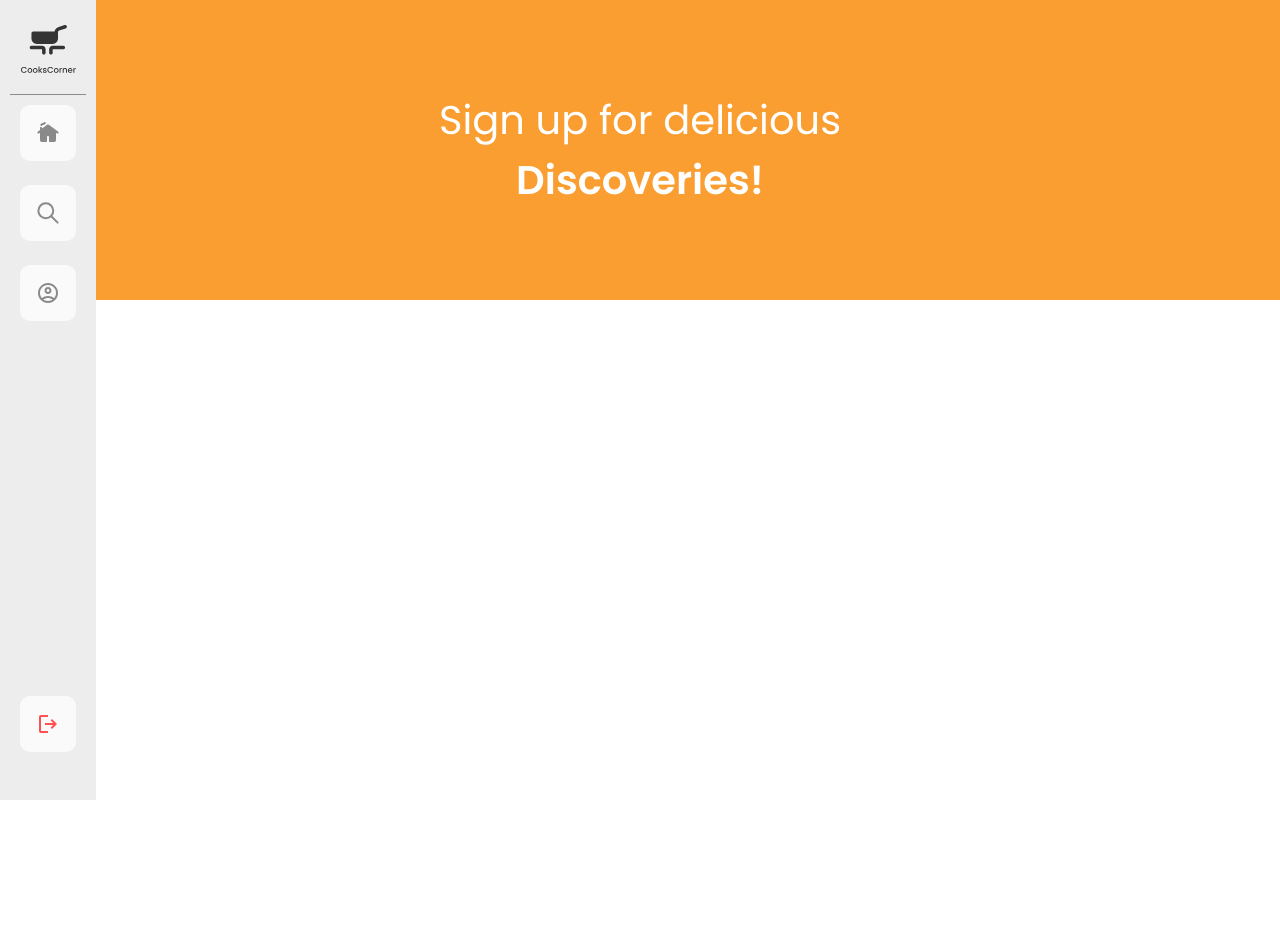
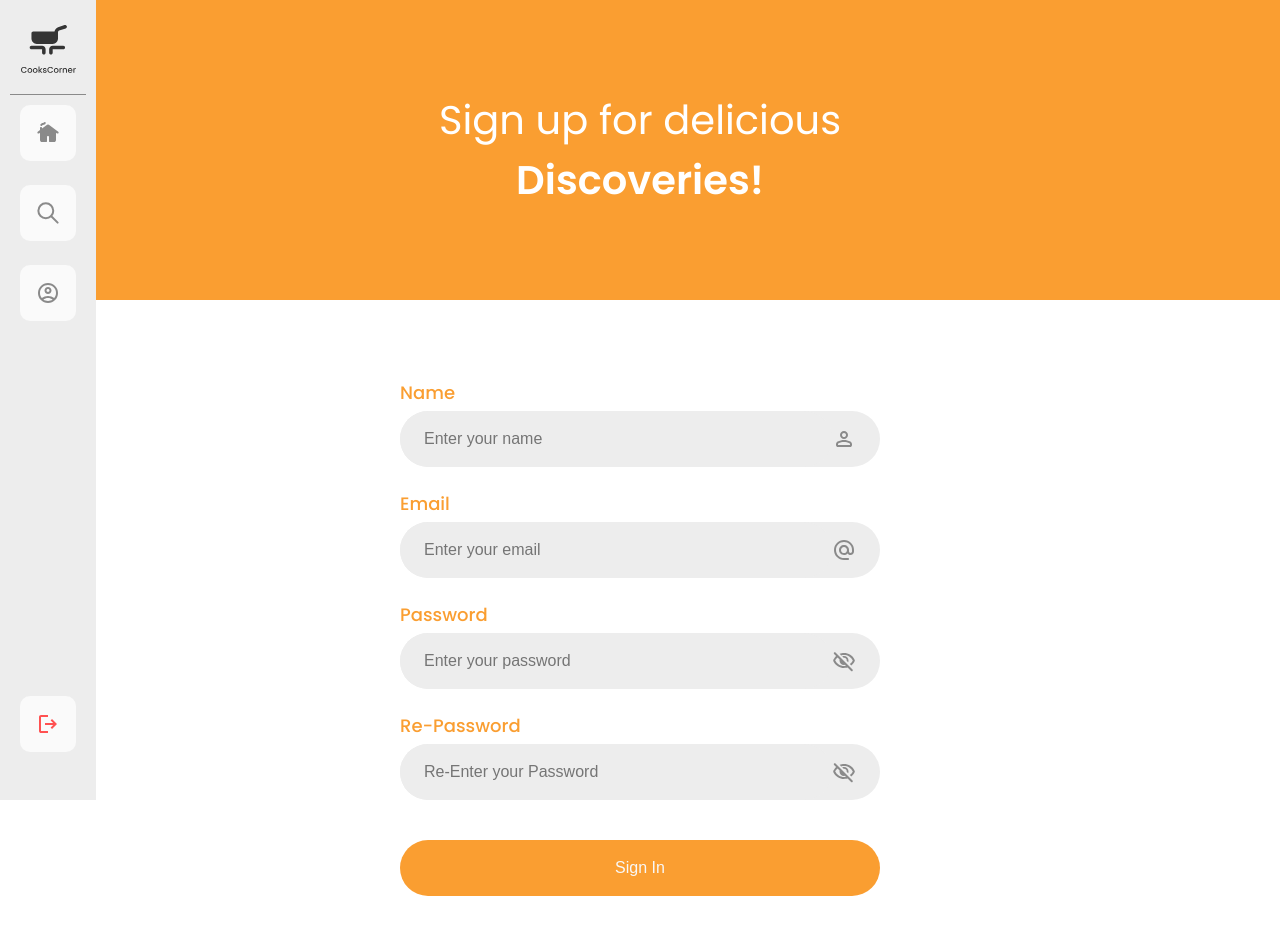
Before and after one commit to BarnoMamadzhanova/cooking_chef, a React (Create React App) app: page /registration in a window 1280 px wide. Shown: the top 952 px of the page. Before the commit the page ends 800 px from the top, so only its background shows below. Built offline with nearby package versions, Linux system fonts and the light colour scheme.

Commit message:
created register schema, form and display them in Registration page

```diff
--- a/src/components/LoginForm/LoginForm.jsx
+++ b/src/components/LoginForm/LoginForm.jsx
@@ -25,7 +25,7 @@ function LoginForm() {
     validationSchema: loginSchema,
     onSubmit: (values, actions) => {
       try {
-        console.log("Login successful", values);
+        console.log("Login was successful", values);
         navigate("/home");
       } catch (error) {
         console.log("Login failed", error);
--- a/src/components/RegisterForm/RegisterForm.jsx
+++ b/src/components/RegisterForm/RegisterForm.jsx
@@ -0,0 +1,171 @@
+import React, { useState } from "react";
+import { Link, useNavigate } from "react-router-dom";
+import { useFormik } from "formik";
+import { registerSchema } from "../../schemas/registerSchema";
+import { visible, invisible, mail, user_input } from "../../assests/index";
+import classes from "./RegisterForm.module.css";
+
+function RegisterForm() {
+  const [passwordVisible, setPasswordVisible] = useState(false);
+  const navigate = useNavigate();
+
+  const {
+    values,
+    errors,
+    touched,
+    handleBlur,
+    handleChange,
+    isSubmitting,
+    handleSubmit,
+  } = useFormik({
+    initialValues: {
+      username: "",
+      email: "",
+      password: "",
+      rePassword: "",
+    },
+    validationSchema: registerSchema,
+    onSubmit: (values, actions) => {
+      try {
+        console.log("Registration was successful", values);
+        navigate("/");
+      } catch (error) {
+        console.log("Registration failed", error);
+      } finally {
+        actions.resetForm();
+      }
+    },
+    validateOnChange: true,
+    validateOnBlur: true,
+  });
+
+  const togglePasswordVisibility = () => {
+    setPasswordVisible(!passwordVisible);
+  };
+
+  return (
+    <div className={classes.register_container}>
+      <form className={classes.register_form} onSubmit={handleSubmit}>
+        <div className={classes.label_container}>
+          <label htmlFor="username">Name</label>
+          <div
+            className={`${classes.input_container} ${
+              errors.username && touched.username ? classes.error : ""
+            }`}
+          >
+            <input
+              value={values.username}
+              onChange={handleChange}
+              type="text"
+              id="username"
+              placeholder="Enter your name"
+              onBlur={handleBlur}
+              className={
+                errors.username && touched.username ? classes.inputError : ""
+              }
+            />
+            <img
+              src={user_input}
+              alt="user"
+              className={classes.register_user}
+            />
+          </div>
+        </div>
+        {errors.username && touched.username && (
+          <div className={classes.error_message}>{errors.username}</div>
+        )}
+
+        <div className={classes.label_container}>
+          <label htmlFor="email">Email</label>
+          <div
+            className={`${classes.input_container} ${
+              errors.email && touched.email ? classes.error : ""
+            }`}
+          >
+            <input
+              value={values.email}
+              onChange={handleChange}
+              type="email"
+              id="email"
+              placeholder="Enter your email"
+              onBlur={handleBlur}
+            />
+            <img src={mail} alt="mail" className={classes.register_mail} />
+          </div>
+        </div>
+        {errors.email && touched.email && (
+          <div className={classes.error_message}>{errors.email}</div>
+        )}
+
+        <div className={classes.label_container}>
+          <label htmlFor="password">Password</label>
+          <div
+            className={`${classes.input_container} ${
+              errors.password && touched.password ? classes.error : ""
+            }`}
+          >
+            <input
+              value={values.password}
+              onChange={handleChange}
+              type={passwordVisible ? "text" : "password"}
+              id="password"
+              placeholder="Enter your password"
+              onBlur={handleBlur}
+            />
+            <img
+              src={passwordVisible ? visible : invisible}
+              alt="Toggle visibility"
+              className={classes.password_toggle_icon}
+              onClick={togglePasswordVisibility}
+            />
+          </div>
+        </div>
+        {errors.password && touched.password && (
+          <div className={classes.error_message}>{errors.password}</div>
+        )}
+
+        <div className={classes.label_container}>
+          <label htmlFor="rePassword">Re-Password</label>
+          <div
+            className={`${classes.input_container} ${
+              errors.rePassword && touched.rePassword ? classes.error : ""
+            }`}
+          >
+            <input
+              value={values.rePassword}
+              onChange={handleChange}
+              type={passwordVisible ? "text" : "password"}
+              id="rePassword"
+              placeholder="Re-Enter your Password"
+              onBlur={handleBlur}
+            />
+            <img
+              src={passwordVisible ? visible : invisible}
+              alt="Toggle visibility"
+              className={classes.password_toggle_icon}
+              onClick={togglePasswordVisibility}
+            />
+          </div>
+        </div>
+        {errors.rePassword && touched.rePassword && (
+          <div className={classes.error_message}>{errors.rePassword}</div>
+        )}
+
+        <button type="submit" disabled={isSubmitting} onSubmit={handleSubmit}>
+          Sign In
+        </button>
+        {/* {errorMessage && (
+            <div className={classes.formErrorMessage}>{errorMessage}</div>
+          )} */}
+      </form>
+      <div className={classes.link_box}>
+        <p>Already have an account?</p>
+        <Link to="/registration" className={classes.register_link}>
+          Sign In Now
+        </Link>
+      </div>
+    </div>
+  );
+}
+
+export default RegisterForm;
--- a/src/components/RegisterForm/RegisterForm.module.css
+++ b/src/components/RegisterForm/RegisterForm.module.css
@@ -0,0 +1,130 @@
+.register_container {
+  display: flex;
+  flex-direction: column;
+  gap: 3.5rem;
+  align-items: center;
+}
+
+.register_form {
+  display: flex;
+  flex-direction: column;
+  gap: 1.5rem;
+  width: 30rem;
+}
+
+.label_container {
+  display: flex;
+  flex-direction: column;
+  align-items: flex-start;
+  gap: 5px;
+  width: 100%;
+}
+
+.register_form label {
+  color: #fa9e31;
+  font-size: 1.125rem;
+  line-height: 1.625rem;
+  font-weight: 500;
+}
+
+.register_form input {
+  font-size: 1rem;
+  line-height: 1.5rem;
+  font-weight: 400;
+  outline: none;
+  border: none;
+  flex-grow: 1;
+  padding: 1rem 0 1rem 1.5rem;
+  color: #343434;
+  border-radius: 2.625rem;
+  background-color: #ededed;
+}
+
+.register_form button {
+  margin-top: 1rem;
+  padding-block: 1rem;
+  font-size: 1rem;
+  font-weight: 500;
+  line-height: 1.5rem;
+  outline: none;
+  border: none;
+  border-radius: 2.625rem;
+  color: #f8f8f8;
+  cursor: pointer;
+  display: flex;
+  align-items: center;
+  justify-content: center;
+  background-color: #fa9e31;
+}
+
+.register_form button:hover {
+  background-color: #fbbf75fe;
+}
+
+.input_container {
+  display: flex;
+  align-items: center;
+  position: relative;
+  background-color: #ededed;
+  border-radius: 2.625rem;
+  width: 100%;
+}
+
+.input_container.error {
+  border: 2px solid red;
+}
+
+.password_toggle_icon {
+  cursor: pointer;
+  padding-right: 1.5rem;
+}
+
+.register_mail,
+.register_user {
+  padding-right: 1.5rem;
+}
+
+.link_box {
+  display: flex;
+  flex-direction: row;
+  align-items: center;
+  font-size: 0.875rem;
+  line-height: 1.375rem;
+  font-style: normal;
+  gap: 0.5rem;
+}
+
+.link_box p {
+  font-weight: 400;
+  color: #343434;
+}
+
+.register_link {
+  font-weight: 500;
+  color: #fa9e31;
+  text-decoration: none;
+  position: relative;
+}
+
+.register_link:hover {
+  cursor: pointer;
+}
+
+.register_link:hover::after {
+  content: "";
+  position: absolute;
+  left: 0;
+  right: 0;
+  bottom: -2px;
+  height: 2px;
+  background-color: currentColor;
+}
+
+.error_message {
+  color: red;
+  margin-bottom: 1rem;
+  font-size: 1rem;
+  font-weight: 400;
+  line-height: 1.5rem;
+  text-align: left;
+}
--- a/src/pages/Registration/Registration.jsx
+++ b/src/pages/Registration/Registration.jsx
@@ -1,6 +1,7 @@
 import React from "react";
 import classes from "./Registration.module.css";
 import Welcome from "../../components/Welcome/Welcome";
+import RegisterForm from "../../components/RegisterForm/RegisterForm";
 
 function Registration() {
   return (
@@ -11,6 +12,7 @@ function Registration() {
           <strong>Discoveries!</strong>
         </h2>
       </Welcome>
+      <RegisterForm />
     </div>
   );
 }
--- a/src/pages/Registration/Registration.module.css
+++ b/src/pages/Registration/Registration.module.css
@@ -1,4 +1,9 @@
-/* .registration{} */
+.registration {
+  display: flex;
+  flex-direction: column;
+  align-items: center;
+  gap: 5rem;
+}
 
 .welcome_title {
   margin: 0;
--- a/src/schemas/registerSchema.jsx
+++ b/src/schemas/registerSchema.jsx
@@ -0,0 +1,34 @@
+import * as yup from "yup";
+
+const usernamePattern = /^[a-zA-Z]+$/;
+
+const emailPattern = /^[A-Za-z0-9._%+-]+@[A-Za-z0-9.-]+\.[A-Za-z]{2,6}$/;
+
+const passwordPattern =
+  /^(?=.*[a-z])(?=.*[A-Z])(?=.*\d)(?=.*[@$!%*?&#])[A-Za-z\d@$!%*?&#]+$/;
+
+export const registerSchema = yup.object().shape({
+  email: yup
+    .string()
+    .matches(emailPattern, "Please enter a valid email")
+    .required("Required"),
+  username: yup
+    .string()
+    .min(3, "User name must contain at least 3 letters")
+    .max(20, "User name must contain no more than 20 letters")
+    .matches(usernamePattern, "User name must consist of letters only")
+    .required("Required"),
+  password: yup
+    .string()
+    .min(8, "Password must contain at least 8 characters")
+    .max(15, "Password must contain no more than 15 characters")
+    .matches(
+      passwordPattern,
+      "Password must contain at least one special character, one lowercase and one uppercase letter"
+    )
+    .required("Required"),
+  rePassword: yup
+    .string()
+    .oneOf([yup.ref("password"), null], "Passwords don't match")
+    .required("Required"),
+});
```
